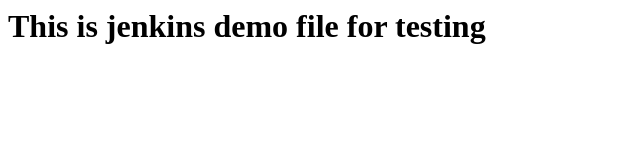
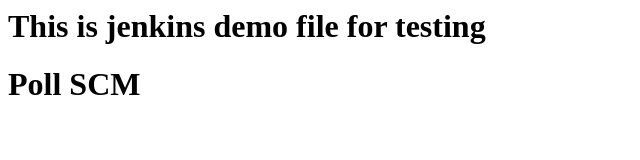
Before and after one commit to sunnyrajputz/demo_jenkins, a plain HTML site: page index.html in a window 1280 px wide. Shown: the whole page, without its empty margins (0-640 px from the left). Drawn offline with Linux system fonts and the light colour scheme.

Commit message:
Update index.html

```diff
--- a/index.html
+++ b/index.html
@@ -1,5 +1,6 @@
 <html>
    <body>
       <h1>This is jenkins demo file for testing </h1>
+      <h1>Poll SCM</h1>
    </body>
 </html>
```
